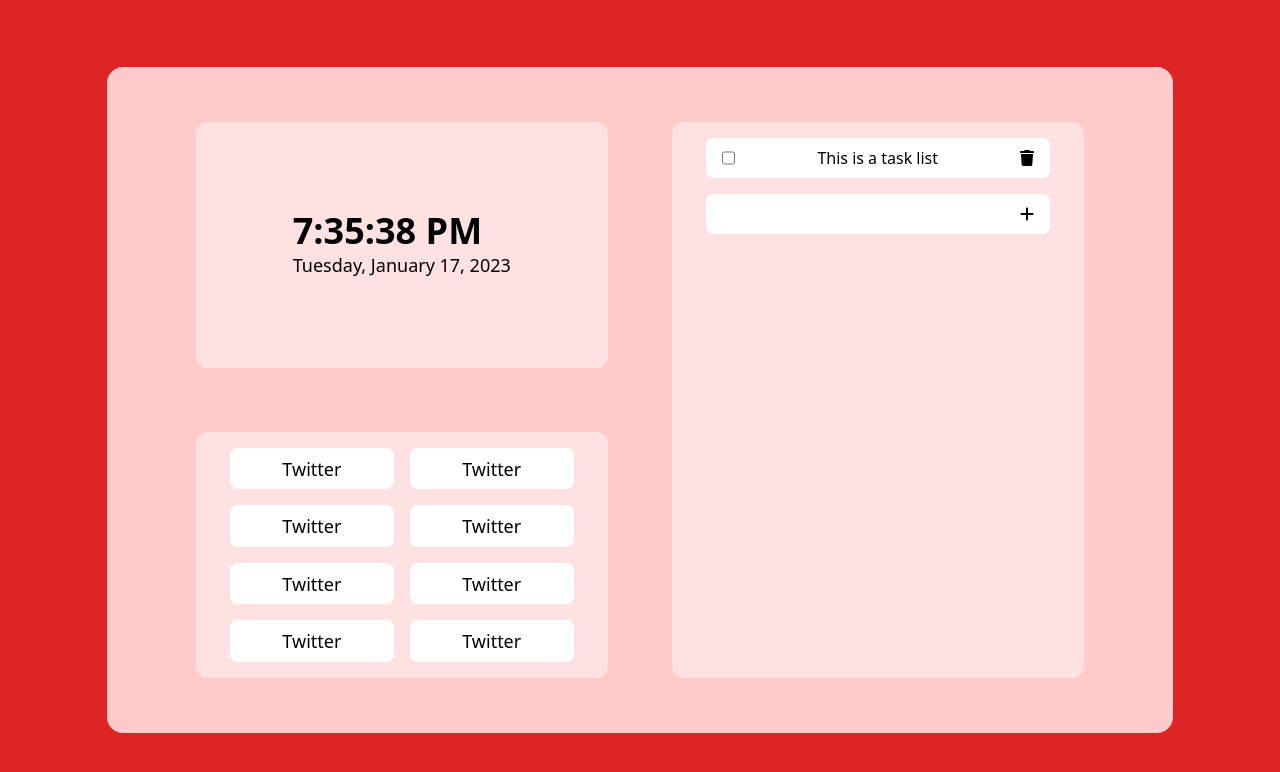
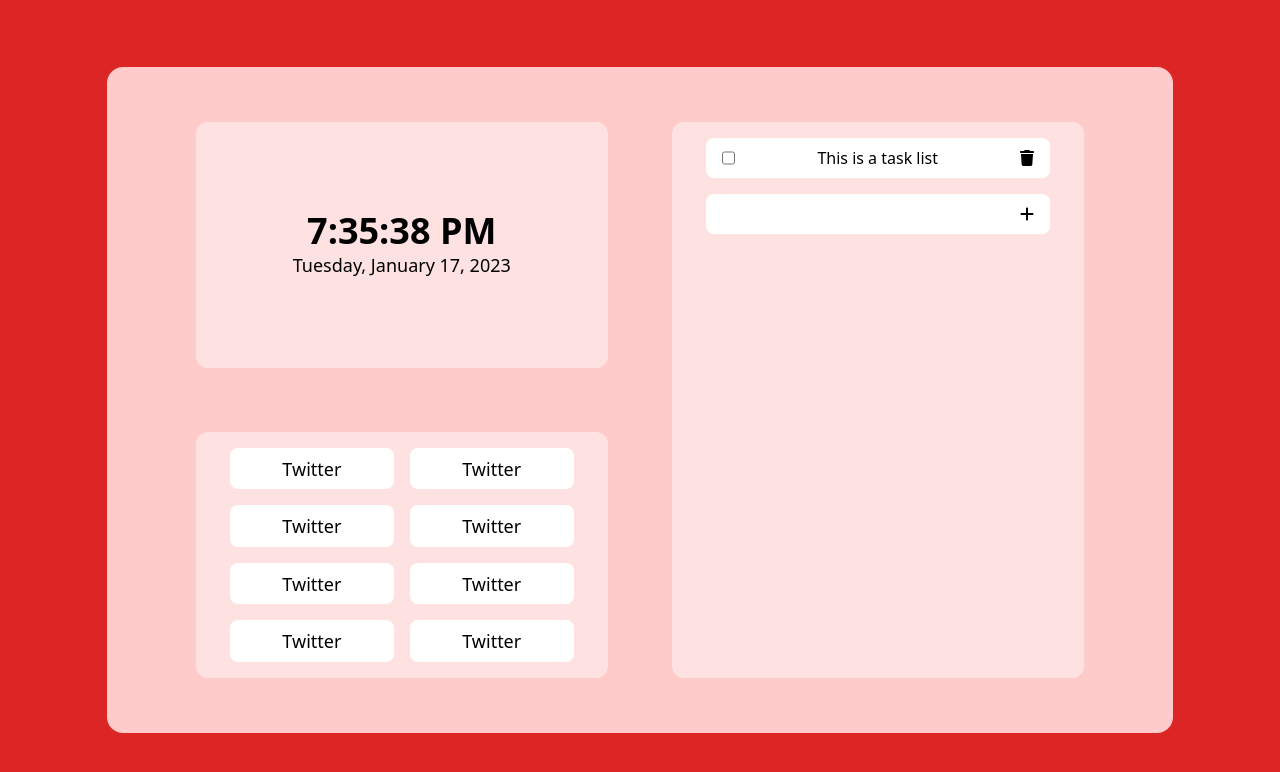
Before and after one commit to atklenner/homepage, a React (Vite) app: page / in a window 1280 px wide. Shown: the top 772 px of the page. Built offline with nearby package versions, Linux system fonts and the light colour scheme.

Commit message:
another day, another bit of text I forgot to center

```diff
--- a/src/components/Time.jsx
+++ b/src/components/Time.jsx
@@ -22,9 +22,9 @@
   })
   return (
     <Widget type="short">
-      <div>
+      <div className="text-center">
       <p className="text-4xl font-bold">{time.toLocaleTimeString()}</p>
-      <p className="text-lg text-center">{time.toLocaleDateString("en-US", options)}</p>
+      <p className="text-lg">{time.toLocaleDateString("en-US", options)}</p>
       </div>
     </Widget>
   )
```
